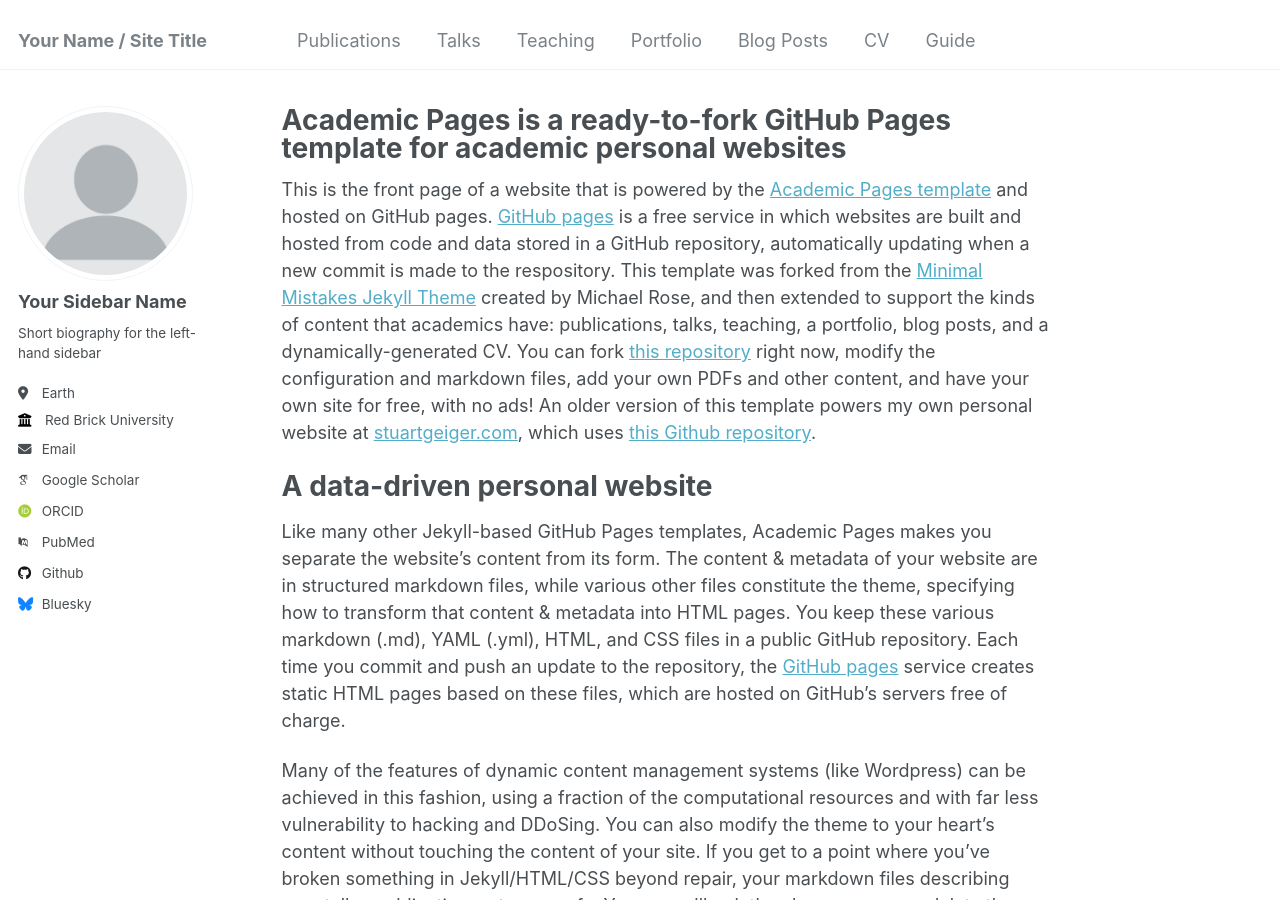
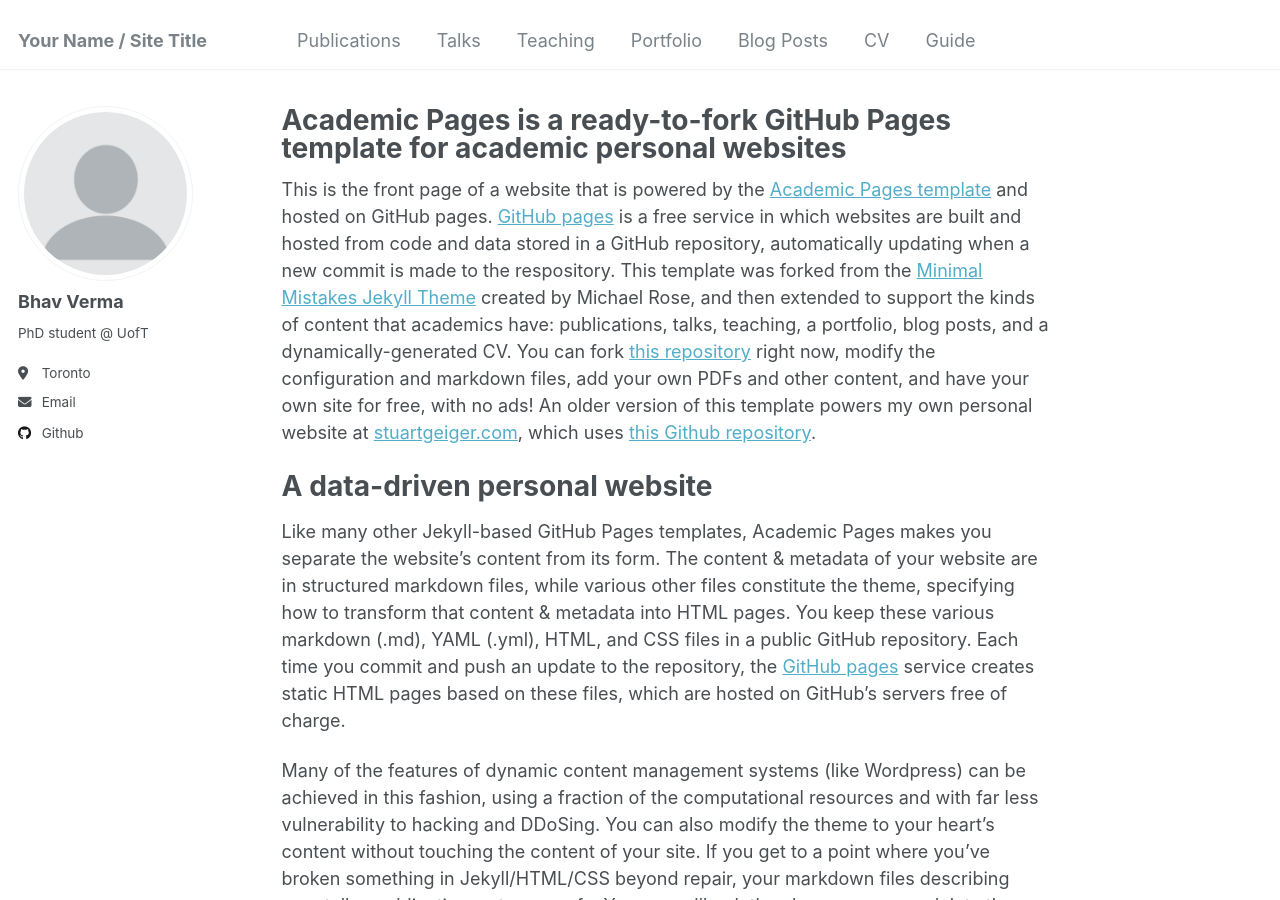
Before and after one commit to bhavverma/bhavverma.github.io, a Jekyll site: the page built from _pages/about.md, in a window 1280 px wide and 900 px high. Built offline with Jekyll 4.4.1, drawn with Linux system fonts in a browser that asks for light colours; some web fonts are replaced.

Commit message:
Update _config.yml

```diff
--- a/_config.yml
+++ b/_config.yml
@@ -22,33 +22,33 @@ repository               : "academicpages/academicpages.github.io"
 author:
   # Biographic information
   avatar           : "profile.png"
-  name             : "Your Sidebar Name"
+  name             : "Bhav Verma"
   pronouns         : # example: "she/her"
-  bio              : "Short biography for the left-hand sidebar"
-  location         : "Earth"
-  employer         : "Red Brick University"
+  bio              : "PhD student @ UofT"
+  location         : "Toronto"
+  employer         :
   uri              : # URL
-  email            : "none@example.org"
+  email            : "bhavish.verma@mail.utoronto.ca"
 
   # Academic websites
   arxiv            : # URL - Update with the correct link to your profile
-  googlescholar    : "https://scholar.google.com/citations?user=PS_CX0AAAAAJ"
+  googlescholar    :
   impactstory      : # URL
-  orcid            : "http://orcid.org/yourorcidurl"
+  orcid            :
   semantic         : # URL
-  pubmed           : "https://www.ncbi.nlm.nih.gov/pubmed/?term=john+snow"
+  pubmed           :
   researchgate     : # URL
 
   # Repositories and software development
   bitbucket        : # Username - Update with your username on the site
   codepen          : # Username
   dribbble         : # Username
-  github           : "academicpages"
+  github           : "bhav7"
   kaggle           : # Username
   stackoverflow    : # User number or user number and name (i.e., use "1" or "1/jeff-atwood")
 
   # Social media
-  bluesky          : "bsky.app" # Replace this with you Bluesky username
+  bluesky          : # Replace this with you Bluesky username
   facebook         : # Username
   flickr           : # Username
   foursquare       : # Username
```
